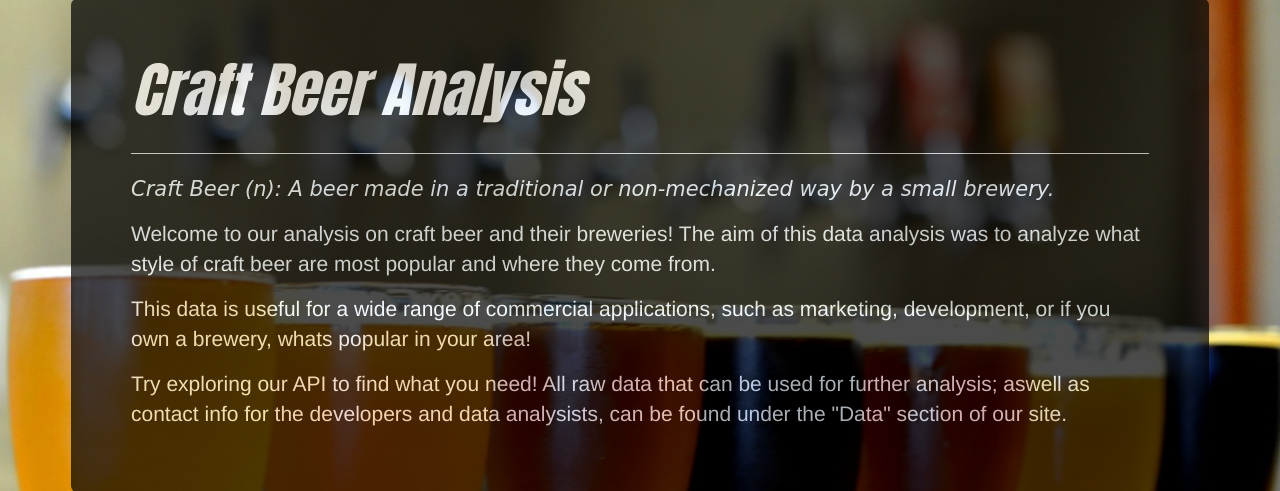
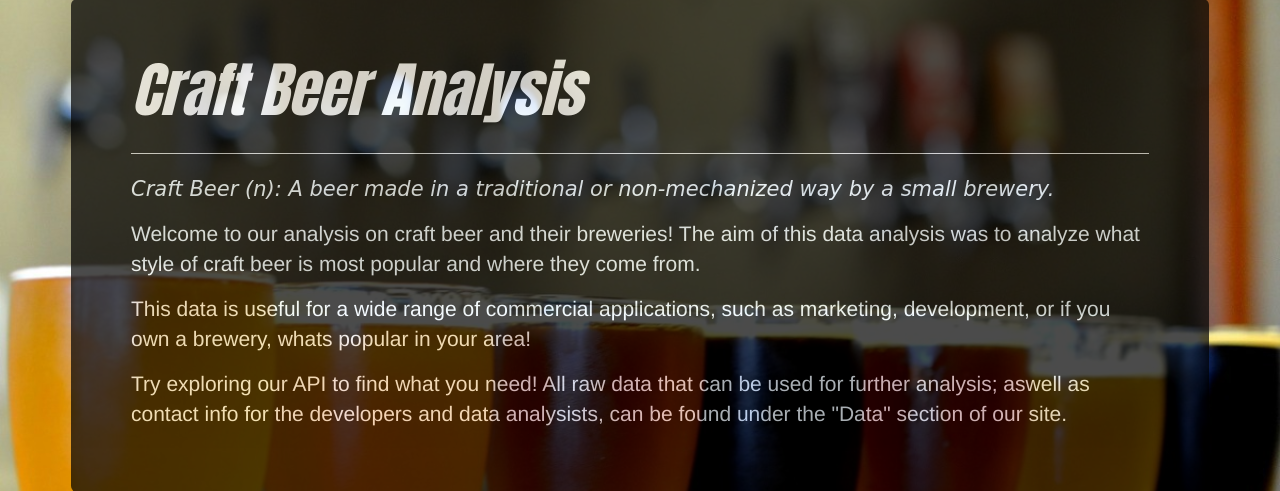
Before and after one commit to JPrakke/ETL-Heroku-Deployment, a Flask app: page / in a window 1280 px wide. Shown: the part 61-552 px from the top of the page. Run offline with Flask 2, Linux system fonts and the light colour scheme; some libraries are stand-ins or nearby versions.

Commit message:
fixed grammar in index.html

```diff
--- a/templates/index.html
+++ b/templates/index.html
@@ -43,7 +43,7 @@
             <hr />
             <p class="definition">Craft Beer (n): A beer made in a traditional or non-mechanized way by a small brewery.</p>
             <p>Welcome to our analysis on craft beer and their breweries! The aim of this data analysis was to analyze
-                what style of craft beer are most popular and where they come from.</p>
+                what style of craft beer is most popular and where they come from.</p>
             <p>This data is useful for a wide range of commercial applications, such as marketing, development, or if
                 you own a brewery, whats popular in your area!</p>
             <p>Try exploring our API to find what you need! All raw data that can be used for further analysis; aswell
```
